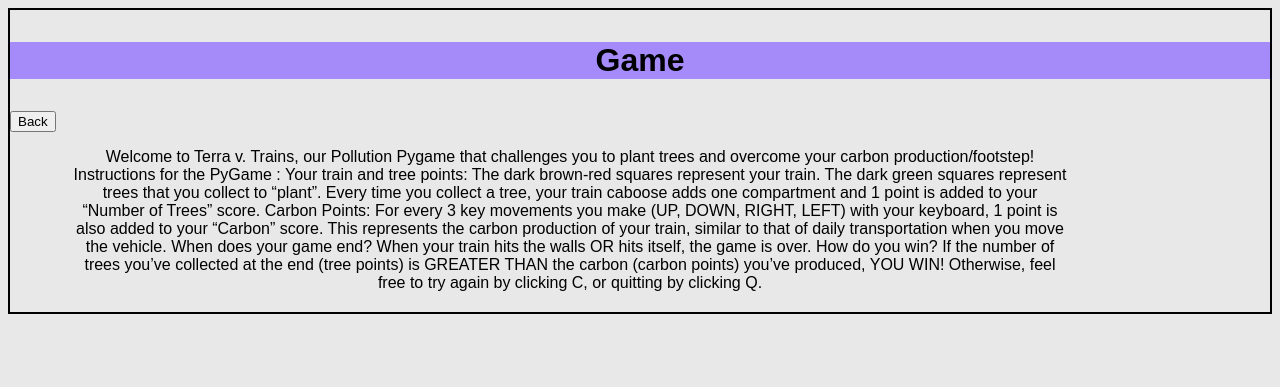
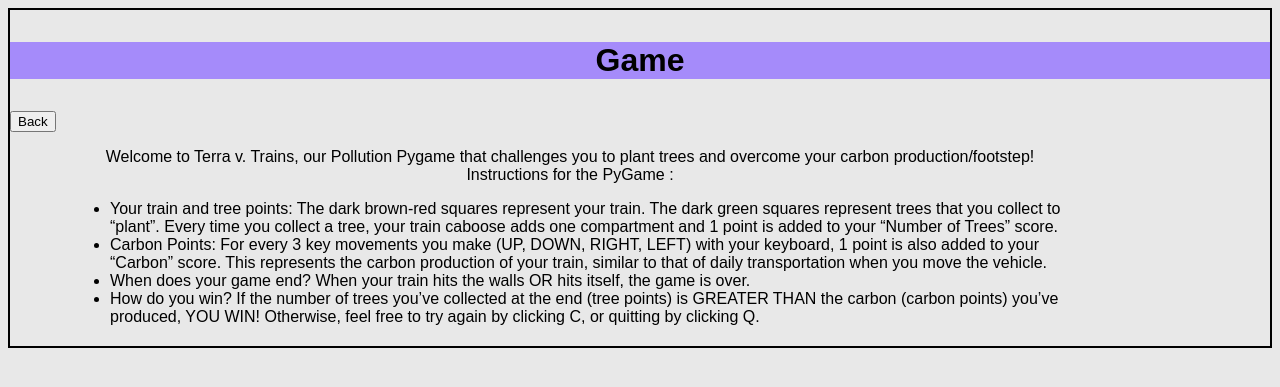
Before and after one commit to risheethagb/AirPollutionFinal, a Jekyll site: the page Games/game.html, which Jekyll copies as it is, in a window 1280 px wide. Shown: the top 387 px of the page. Built offline with Jekyll 4.4.1, drawn with Linux system fonts in a browser that asks for light colours.

Commit message:
Update game.html

```diff
--- a/Games/game.html
+++ b/Games/game.html
@@ -22,13 +22,14 @@
      <p style="text-align:center;"> Welcome to Terra v. Trains, our Pollution Pygame that challenges you to plant trees and overcome your carbon production/footstep!
 
 Instructions for the PyGame :
-Your train and tree points: The dark brown-red squares represent your train. The dark green squares represent trees that you collect to “plant”. Every time you collect a tree, your train caboose adds one compartment and 1 point is added to your “Number of Trees” score.
+<ul>
+  <li>Your train and tree points: The dark brown-red squares represent your train. The dark green squares represent trees that you collect to “plant”. Every time you collect a tree, your train caboose adds one compartment and 1 point is added to your “Number of Trees” score.</li>
+  <li>Carbon Points: For every 3 key movements you make (UP, DOWN, RIGHT, LEFT) with your keyboard, 1 point is also added to your “Carbon” score. This represents the carbon production of your train, similar to that of daily transportation when you move the vehicle.</li>
+  <li>When does your game end? When your train hits the walls OR hits itself, the game is over.</li>
+  <li>How do you win? If the number of trees you’ve collected at the end (tree points) is GREATER THAN the carbon (carbon points) you’ve produced, YOU WIN! Otherwise, feel free to try again by clicking C, or quitting by clicking Q.</li>
+</ul>
 
-Carbon Points: For every 3 key movements you make (UP, DOWN, RIGHT, LEFT) with your keyboard, 1 point is also added to your “Carbon” score. This represents the carbon production of your train, similar to that of daily transportation when you move the vehicle.
-
-When does your game end? When your train hits the walls OR hits itself, the game is over.
-
-How do you win? If the number of trees you’ve collected at the end (tree points) is GREATER THAN the carbon (carbon points) you’ve produced, YOU WIN! Otherwise, feel free to try again by clicking C, or quitting by clicking Q.    </p>
+ </p>
    </div>
 
   <body>
```
